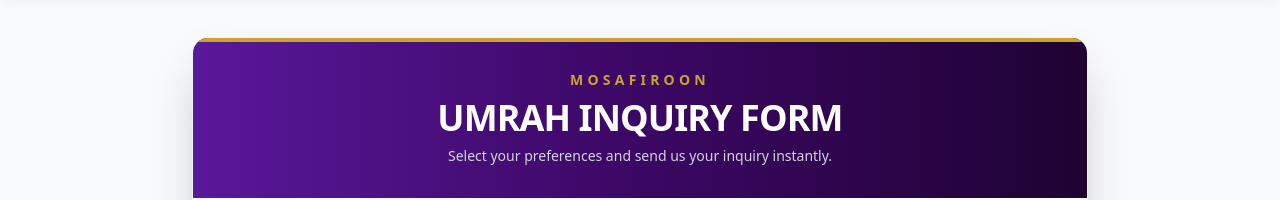
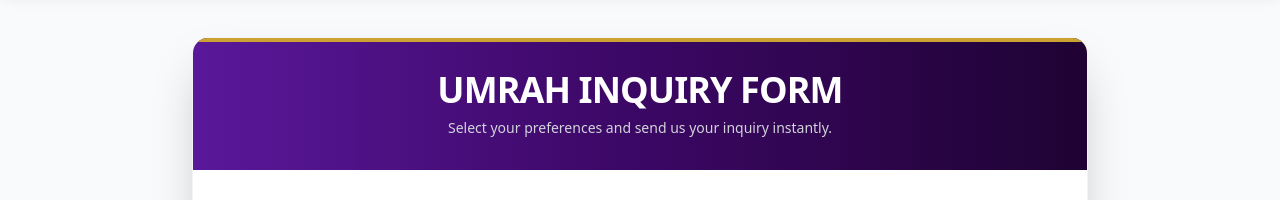
Before and after one commit to bilay07/musafiroon-web, a React (Vite) app in the folder vite-project/: page /customize in a window 1280 px wide. Shown: the part 120-320 px from the top of the page. Built offline with nearby package versions, Linux system fonts and the light colour scheme; no server answers.

Commit message:
customize mosafiroon remove

```diff
--- a/vite-project/src/pages/Customize.jsx
+++ b/vite-project/src/pages/Customize.jsx
@@ -107,7 +107,6 @@ Airline: ${finalAirline} (${form.ticketType1} | ${form.ticketType2})
 
         <div className="bg-gradient-to-r from-[#5a189a] via-[#3b0764] to-[#1f0333] py-8 px-10 text-center relative overflow-hidden">
           <div className="absolute top-0 left-0 w-full h-1 bg-[#cca332]"></div>
-          <h2 className="text-sm font-black text-[#cca332] tracking-[0.3em] uppercase mb-2">Mosafiroon</h2>
           <h1 className="text-3xl md:text-4xl font-black text-white tracking-tight">UMRAH INQUIRY FORM</h1>
           <p className="text-gray-300 mt-2 text-sm font-medium">Select your preferences and send us your inquiry instantly.</p>
         </div>
```
